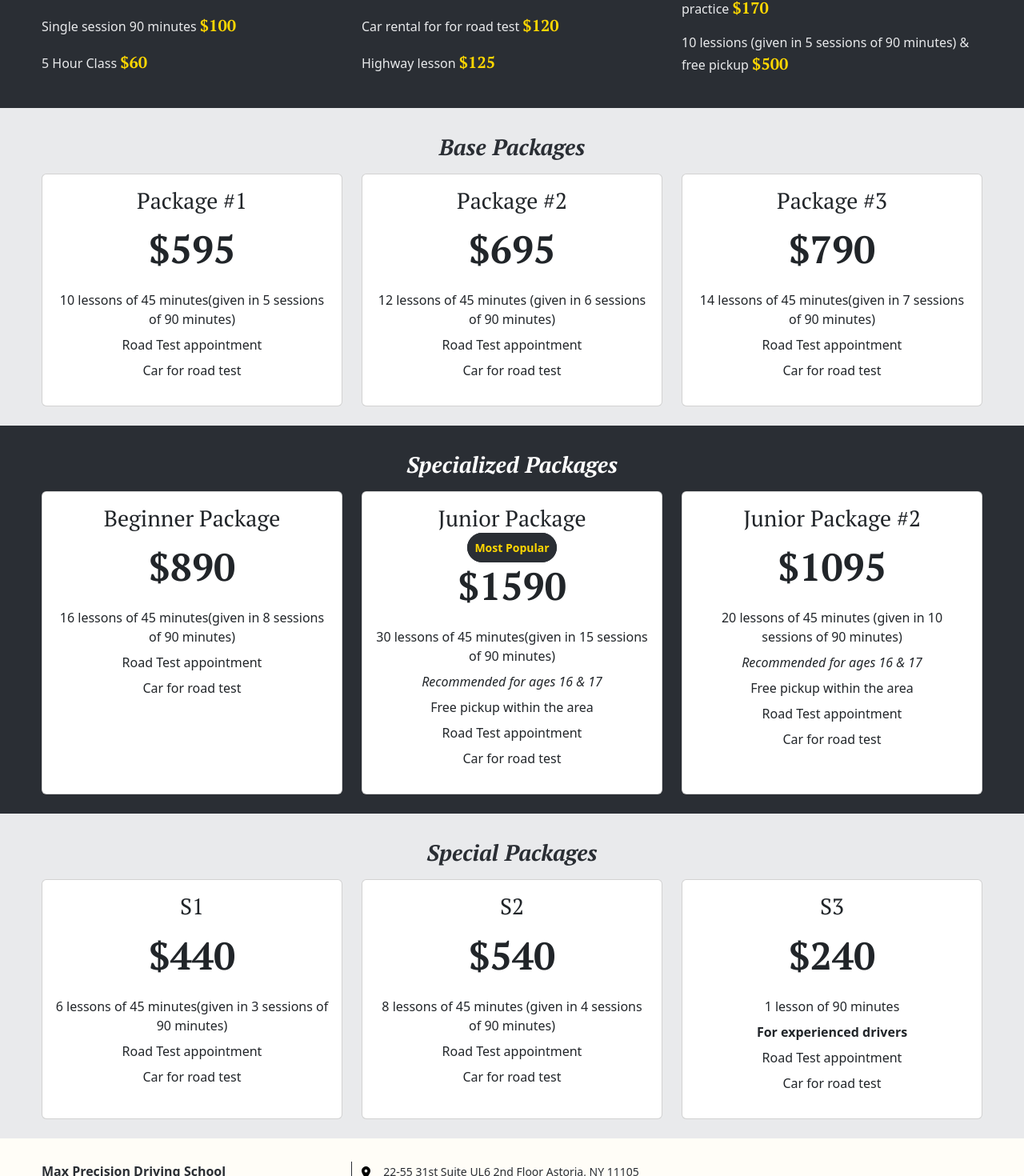
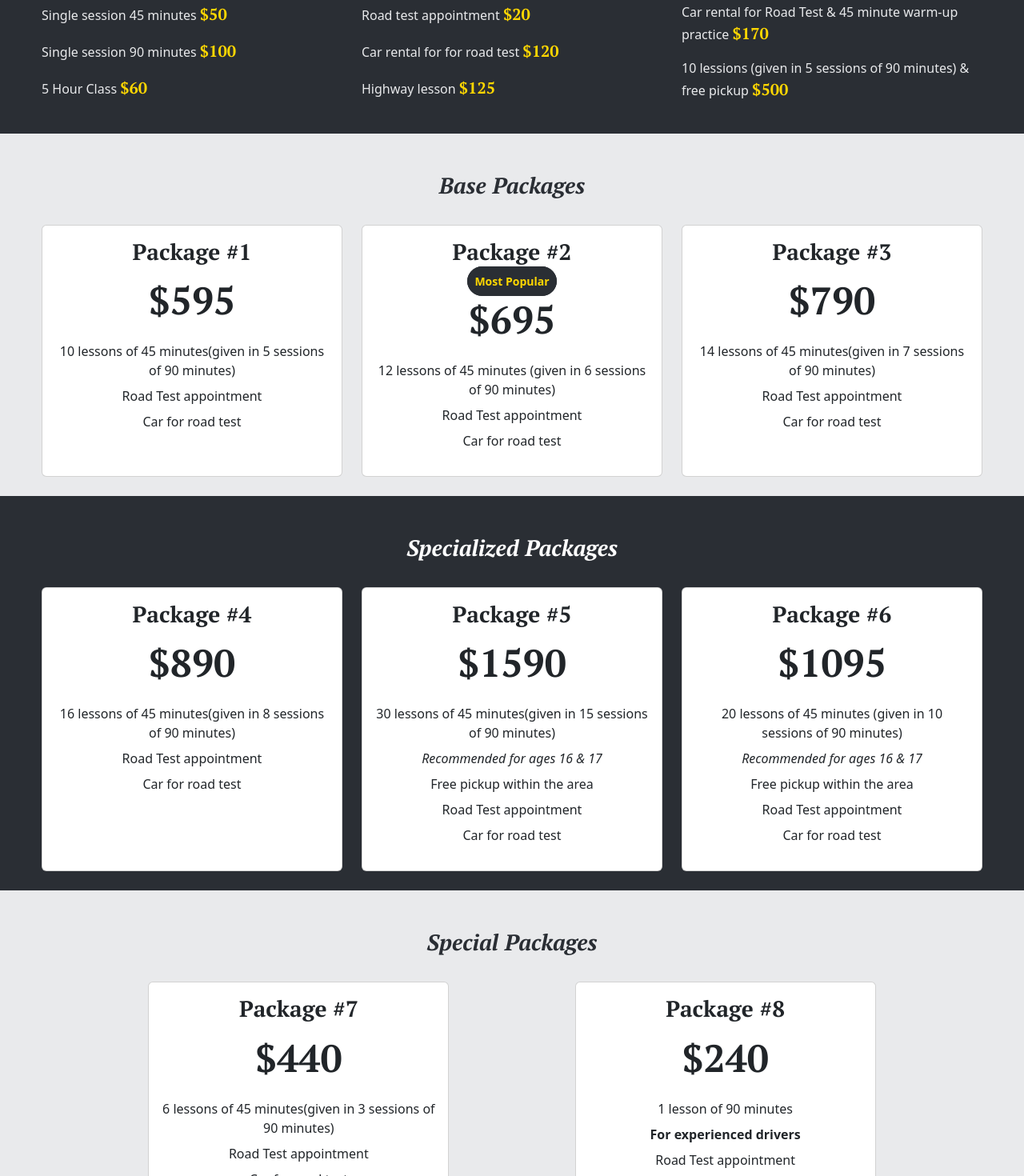
Before and after one commit to max-precision-driving-school/max-precision-driving-school, a React (Vite) app: page /rates in a window 1280 px wide. Shown: the part 542-2012 px from the top of the page at 80% size. Built offline with nearby package versions, Linux system fonts and the light colour scheme.

Commit message:
Updates rates

```diff
--- a/src/routes/Rates.jsx
+++ b/src/routes/Rates.jsx
@@ -33,7 +33,7 @@ function Rates() {
             <div class="row ind-prices-section">
                 <div class="container-1200 m-auto">
                     <div class="row my-4">
-                        <div class="col-12 my-2 text-center">
+                        <div class="col-12 my-4 text-center">
                             <h3 class="pt-serif-bold-italic">Individual Prices</h3>
                         </div>
                         <div class="col-12 col-sm-4">
@@ -56,13 +56,13 @@ function Rates() {
             <div class="row">
                 <div class="container-1200 m-auto">
                     <div class="row my-4">
-                        <div class="col-12 my-2 text-center">
+                        <div class="col-12 my-4 text-center">
                             <h3 class="pt-serif-bold-italic">Base Packages</h3>
                         </div>
                         <div class="col-12 col-sm-6 col-md-4 mb-3 mb-md-0">
                             <div class="card h-100">
                                 <div class="card-body text-center package">
-                                    <h3 class="card-title pt-serif-regular">Package #1</h3>
+                                    <h3 class="card-title pt-serif-bold">Package #1</h3>
                                     <p class="card-text pt-serif-bold package-price">$595</p>
                                     <ul class="list-unstyled">
                                         <li class="my-2">10 lessons of 45 minutes(given in 5 sessions of 90 minutes)</li>
@@ -75,7 +75,8 @@ function Rates() {
                         <div class="col-12 col-sm-6 col-md-4 mb-sm-4 mb-3 mb-md-0">
                             <div class="card h-100">
                                 <div class="card-body text-center package">
-                                    <h3 class="card-title pt-serif-regular">Package #2</h3>
+                                    <h3 class="card-title pt-serif-bold">Package #2</h3>
+                                    <small class="rounded-5 p-2 popular-text"><b>Most Popular</b></small>
                                     <p class="card-text pt-serif-bold package-price">$695</p>
                                     <ul class="list-unstyled">
                                         <li class="my-2">12 lessons of 45 minutes (given in 6 sessions of 90 minutes)</li>
@@ -88,7 +89,7 @@ function Rates() {
                         <div class="col-12 col-sm-6 col-md-4 mb-sm-4 mb-3 mb-md-0">
                             <div class="card h-100">
                                 <div class="card-body text-center package">
-                                    <h3 class="card-title pt-serif-regular">Package #3</h3>
+                                    <h3 class="card-title pt-serif-bold">Package #3</h3>
                                     <p class="card-text pt-serif-bold package-price">$790</p>
                                     <ul class="list-unstyled">
                                         <li class="my-2">14 lessons of 45 minutes(given in 7 sessions of 90 minutes)</li>
@@ -105,13 +106,13 @@ function Rates() {
             <div class="row specialized">
                 <div class="container-1200 m-auto">
                     <div class="row my-4">
-                        <div class="col-12 my-2 text-center">
+                        <div class="col-12 my-4 text-center">
                             <h3 class="pt-serif-bold-italic">Specialized Packages</h3>
                         </div>
                         <div class="col-12 col-sm-6 col-md-4 mb-3 mb-md-0">
                             <div class="card h-100">
                                 <div class="card-body text-center package">
-                                    <h3 class="card-title pt-serif-regular">Beginner Package</h3>
+                                    <h3 class="card-title pt-serif-bold">Package #4</h3>
                                     <p class="card-text pt-serif-bold package-price">$890</p>
                                     <ul class="list-unstyled">
                                         <li class="my-2">16 lessons of 45 minutes(given in 8 sessions of 90 minutes)</li>
@@ -124,8 +125,7 @@ function Rates() {
                         <div class="col-12 col-sm-6 col-md-4 mb-sm-4 mb-3 mb-md-0">
                             <div class="card h-100">
                                 <div class="card-body text-center package">
-                                    <h3 class="card-title pt-serif-regular">Junior Package</h3>
-                                    <small class="rounded-5 p-2 popular-text"><b>Most Popular</b></small>
+                                    <h3 class="card-title pt-serif-bold">Package #5</h3>
                                     <p class="card-text pt-serif-bold package-price">$1590</p>
                                     <ul class="list-unstyled">
                                         <li class="my-2">30 lessons of 45 minutes(given in 15 sessions of 90 minutes)</li>
@@ -140,7 +140,7 @@ function Rates() {
                         <div class="col-12 col-sm-6 col-md-4 mb-sm-4 mb-3 mb-md-0">
                             <div class="card h-100">
                                 <div class="card-body text-center package">
-                                    <h3 class="card-title pt-serif-regular">Junior Package #2</h3>
+                                    <h3 class="card-title pt-serif-bold">Package #6</h3>
                                     <p class="card-text pt-serif-bold package-price">$1095</p>
                                     <ul class="list-unstyled">
                                         <li class="my-2">20 lessons of 45 minutes (given in 10 sessions of 90 minutes)</li>
@@ -158,14 +158,14 @@ function Rates() {
 
             <div class="row">
                 <div class="container-1200 m-auto">
-                    <div class="row my-4">
-                        <div class="col-12 my-2 text-center">
+                    <div class="row my-4 d-flex justify-content-evenly">
+                        <div class="col-12 my-4 text-center">
                             <h3 class="pt-serif-bold-italic">Special Packages</h3>
                         </div>
                         <div class="col-12 col-sm-6 col-md-4 mb-3 mb-md-0">
                             <div class="card h-100">
                                 <div class="card-body text-center package">
-                                    <h3 class="card-title pt-serif-regular">S1</h3>
+                                    <h3 class="card-title pt-serif-bold">Package #7</h3>
                                     <p class="card-text pt-serif-bold package-price">$440</p>
                                     <ul class="list-unstyled">
                                         <li class="my-2">6 lessons of 45 minutes(given in 3 sessions of 90 minutes)</li>
@@ -178,20 +178,7 @@ function Rates() {
                         <div class="col-12 col-sm-6 col-md-4 mb-sm-4 mb-3 mb-md-0">
                             <div class="card h-100">
                                 <div class="card-body text-center package">
-                                    <h3 class="card-title pt-serif-regular">S2</h3>
-                                    <p class="card-text pt-serif-bold package-price">$540</p>
-                                    <ul class="list-unstyled">
-                                        <li class="my-2">8 lessons of 45 minutes (given in 4 sessions of 90 minutes)</li>
-                                        <li class="my-2">Road Test appointment</li>
-                                        <li class="my-2">Car for road test</li>
-                                    </ul>
-                                </div>
-                            </div>
-                        </div>
-                        <div class="col-12 col-sm-6 col-md-4 mb-sm-4 mb-3 mb-md-0">
-                            <div class="card h-100">
-                                <div class="card-body text-center package">
-                                    <h3 class="card-title pt-serif-regular">S3</h3>
+                                    <h3 class="card-title pt-serif-bold">Package #8</h3>
                                     <p class="card-text pt-serif-bold package-price">$240</p>
                                     <ul class="list-unstyled">
                                         <li class="my-2">1 lesson of 90 minutes</li>
```
